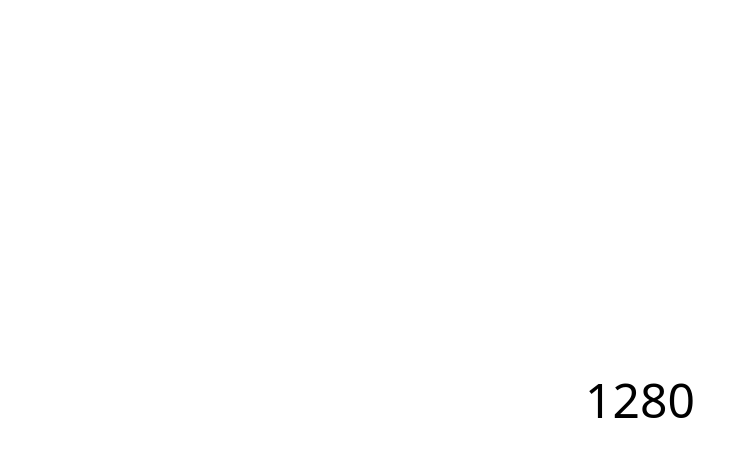
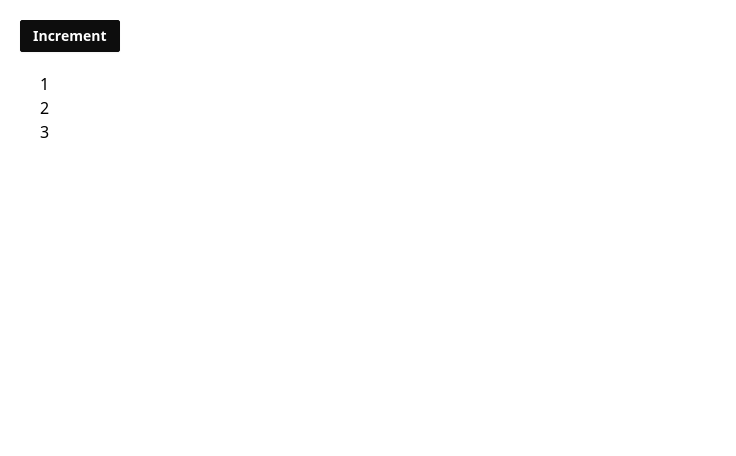
Before and after one commit to Chandu-Sasidharan/react-notes, a React (Vite) app: page / in a window 1280 px wide. Shown: the top 456 px of the page, without its empty margins (0-736 px from the left). Built offline with nearby package versions, Linux system fonts and the light colour scheme.

Commit message:
creat object state example

```diff
--- a/src/App.jsx
+++ b/src/App.jsx
@@ -1,7 +1,8 @@
 // import Counter from "./counter";
 // import Posts from "./posts";
+// import CleanUpExample from "./clean-up";
 
-import CleanUpExample from "./clean-up";
+import ObjectAsState from "./object-as-state";
 
 export default function App() {
     return (
@@ -9,7 +10,8 @@ export default function App() {
             {/* <Counter /> */}
             {/* <Counter /> */}
             {/* <Posts /> */}
-            <CleanUpExample />
+            {/* <CleanUpExample /> */}
+            <ObjectAsState />
         </>
     )
 }
--- /dev/null
+++ b/src/object-as-state/index.jsx
@@ -0,0 +1,24 @@
+import { useState } from "react"
+
+export default function ObjectAsState() {
+    const [number, setNumber] = useState([1, 2, 3]);
+
+    const handleClick = () => {
+        const newNum = number.length + 1;
+        setNumber(prev => [ ...prev, newNum ]);
+    }
+
+    return (
+        <div className="space-x-5 m-5">
+            <button
+                className="btn btn-primary btn-sm mb-5"
+                onClick={handleClick}
+            >
+                Increment
+            </button>
+            <ul>
+                {number.map((num, i) => <li key={i}>{num}</li>)}
+            </ul>
+        </div>
+    )
+}
```
